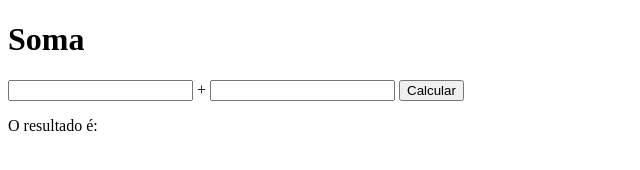
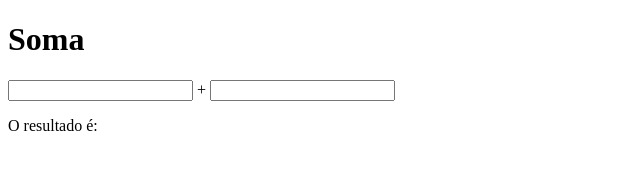
Before and after one commit to Igribeiro/soma-exercicio, a plain HTML site: page index.html in a window 1280 px wide. Shown: the whole page, without its empty margins (0-640 px from the left). Drawn offline with Linux system fonts and the light colour scheme.

Commit message:
commit de melhoria

```diff
--- a/index.html
+++ b/index.html
@@ -9,7 +9,6 @@
   <h1>Soma</h1>
   <input id="n1" type="number"> +
   <input id="n2" type="number">
-  <button onclick="calcula()">Calcular</button>
 
   <p>O resultado é: <span id="r"></span></p>
 
--- a/soma.js
+++ b/soma.js
@@ -2,11 +2,7 @@ var n1 = document.getElementById('n1');
 var n2 = document.getElementById('n2');
 var r = document.getElementById('r');
 
-function calcula() {
+document.addEventListener('input', function() {
   var resultado = n1.valueAsNumber + n2.valueAsNumber;
-  if (isNaN(resultado)) {
-    r.textContent = ''
-  } else {
-    r.textContent = resultado
-  }
-}
+    r.textContent = isNaN(resultado) ? '' : resultado;
+})
```
